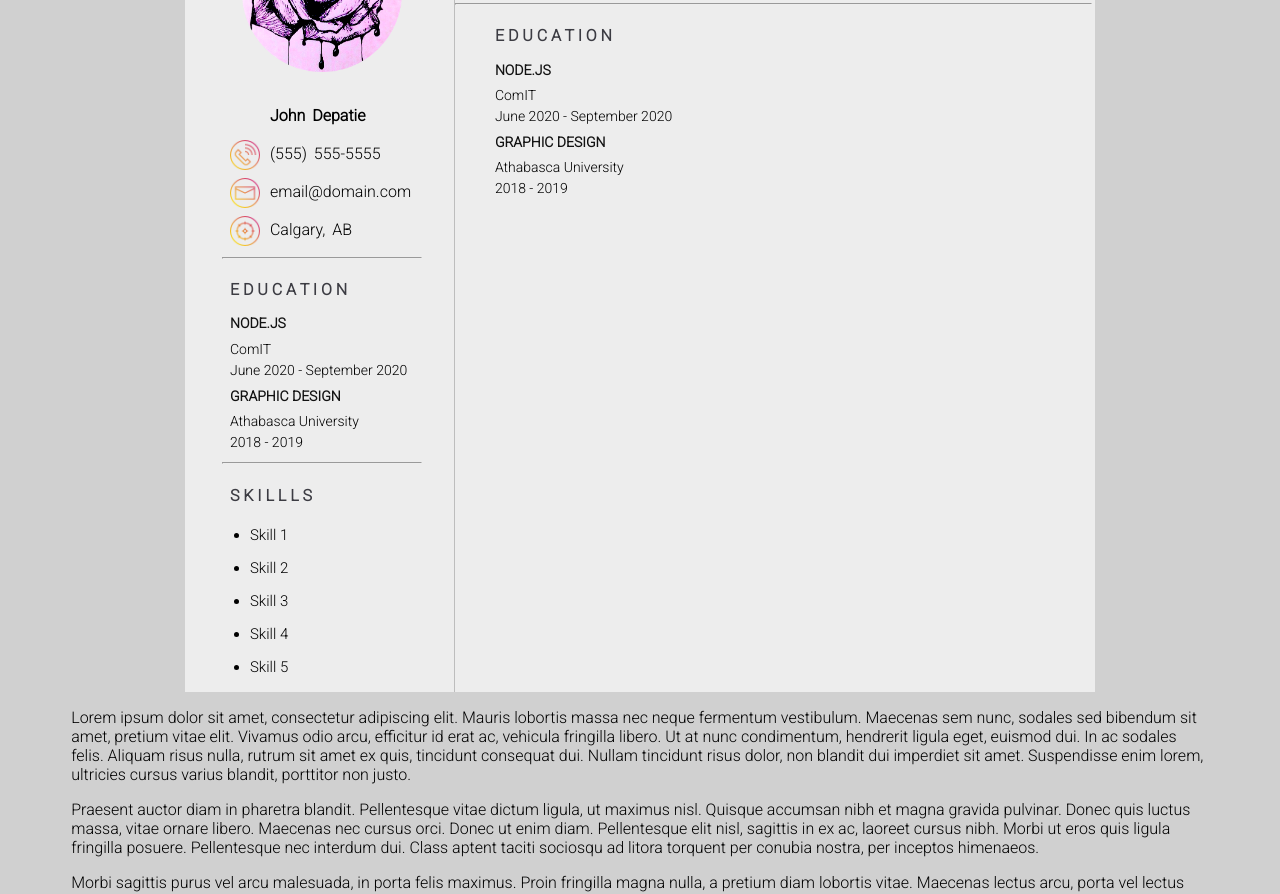
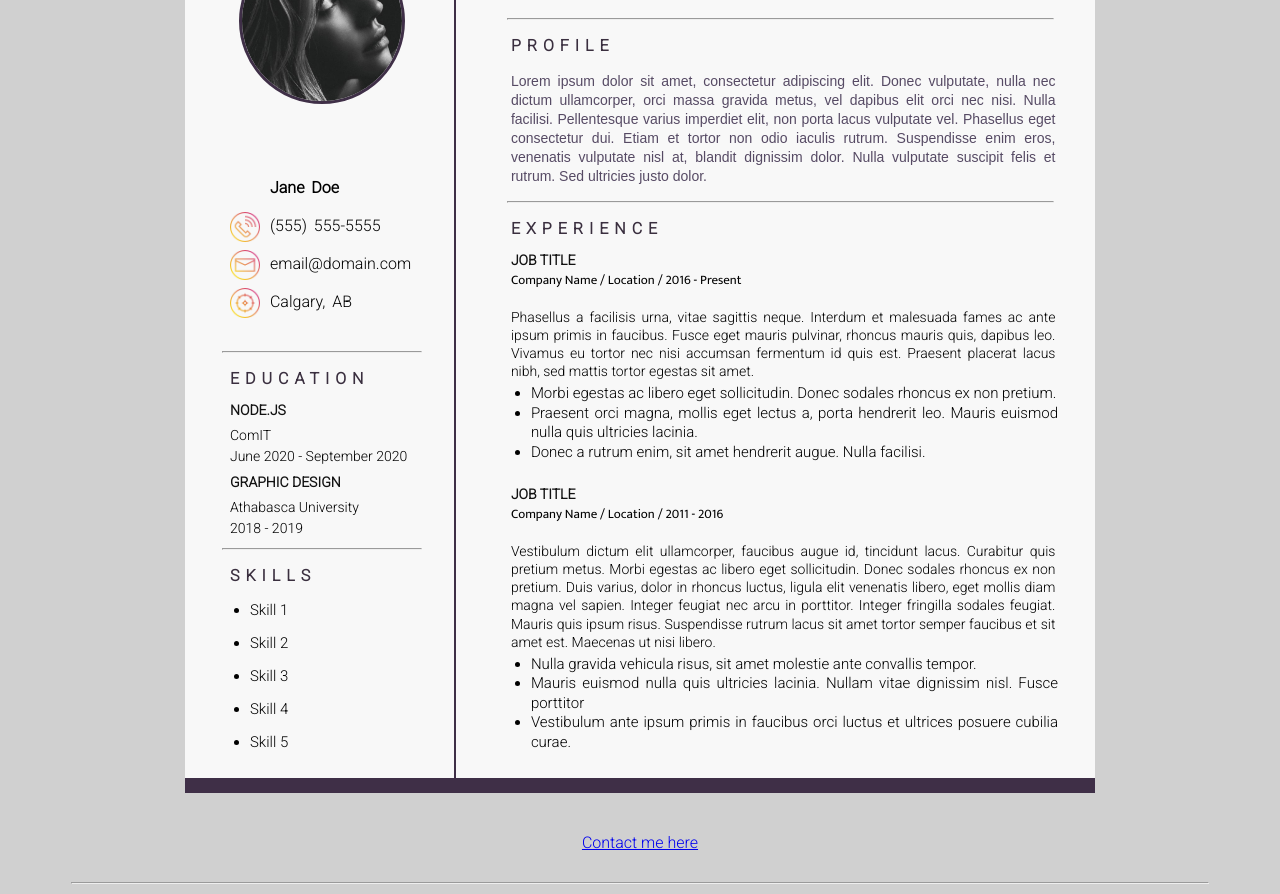
Before and after one commit to johndepatie/nodeyyc, a plain HTML site: page ex_5/documents/resume.html in a window 1280 px wide. Shown: the part 246-1140 px from the top of the page. Drawn offline with Linux system fonts and the light colour scheme.

Commit message:
Assets added for resume page, further improvements to resume

```diff
--- a/ex_5/documents/resume.html
+++ b/ex_5/documents/resume.html
@@ -3,7 +3,7 @@
     <head>
         <title>Resume</title>
 		<link rel="stylesheet" href="styles.css" type="text/css">
-		<link href="https://fonts.googleapis.com/css2?family=Open+Sans+Condensed:wght@300&family=Roboto:wght@300&display=swap" rel="stylesheet">
+		<link href="https://fonts.googleapis.com/css2?family=Mukta&family=Open+Sans+Condensed:wght@300&family=Roboto:wght@300&display=swap" rel="stylesheet">
     </head>
     <body>
 		<div id="wrapper">
@@ -18,13 +18,14 @@
         </nav>
         <hr>
 		<div id="resume">
+			<div class="banner"></div>
 			<div class="row">
 				<div class="column left">
-					<div id="pfp"><img src="../assets/profile/profile-PH.png"></div>
+					<div id="pfp"><img src="../assets/profile/profile-2.jpg"></div>
 					<div id="contact">
 						<ul>
-							<li><strong>John Depatie</strong></li>
-							<img src="../assets/icons/003-phone.png">
+						  <li><strong>Jane Doe</strong></li>
+						  <img src="../assets/icons/003-phone.png">
 							<li>(555) 555-5555</li>
 							<img src="../assets/icons/002-email.png">
 							<li>email@domain.com</li>
@@ -36,8 +37,8 @@
 					<div class="category">
 						<ul>
 							<li>
-							  <h4>E D U C A T I O N<br>
-						      </h4>
+							  <h3>Education<br>
+						      </h3>
 							</li>
 							<li>
 								<article>
@@ -59,22 +60,22 @@
 					<div class="category">
 						<ul>
 							<li>
-							  <h4>S K I L L L S<br>
-						      </h4>
+							  <h3>Skills<br>
+						      </h3>
 							</li>
-							<li class="bulleted">
+							<li class="sBulleted">
 								<p>Skill 1</p>
 							</li>
-							<li class="bulleted">
+							<li class="sBulleted">
 								<p>Skill 2</p>
 							</li>
-							<li class="bulleted">
+							<li class="sBulleted">
 								<p>Skill 3</p>
 							</li>
-							<li class="bulleted">
+							<li class="sBulleted">
 								<p>Skill 4</p>
 							</li>
-							<li class="bulleted">
+							<li class="sBulleted">
 								<p>Skill 5</p>
 							</li>
 						</ul>
@@ -83,35 +84,61 @@
 
 				<div class="column right">
 					<div id="nameplate">
-						<h1>John Depatie</h1>
-						<h4>Full Stack Web Developer</h4>
+					  <h1>Jane Doe</h1>
+					  <h4>Full Stack Web Developer</h4>
 					</div>
 					<hr>
 					<div class="category">
 						<ul>
 							<li>
-							  <h4>E D U C A T I O N<br>
-						      </h4>
+							  <h3>Profile<br>
+						      </h3>
+							</li>
+							<li>
+								<p><small>Lorem ipsum dolor sit amet, consectetur adipiscing elit. Donec vulputate, nulla nec dictum ullamcorper, orci massa gravida metus, vel dapibus elit orci nec nisi. Nulla facilisi. Pellentesque varius imperdiet elit, non porta lacus vulputate vel. Phasellus eget consectetur dui. Etiam et tortor non odio iaculis rutrum. Suspendisse enim eros, venenatis vulputate nisl at, blandit dignissim dolor. Nulla vulputate suscipit felis et rutrum. Sed ultricies justo dolor.</small></p>
+							</li>
+						</ul>
+					</div>
+
+					<hr>
+					<div class="category">
+						<ul>
+							<li>
+							  <h3>Experience<br>
+						      </h3>
 							</li>
 							<li>
 								<article>
-									<h4>Node.js</h4>
-									<p>ComIT</p>
-									<p>June 2020 - September 2020</p>
+									<h4>job title</h4>
+									<sub>Company Name / Location / 2016 - Present</sub>
+									<p><span class="expBlerb">Phasellus a facilisis urna, vitae sagittis neque. Interdum et malesuada fames ac ante ipsum primis in faucibus. Fusce eget mauris pulvinar, rhoncus mauris quis, dapibus leo. Vivamus eu tortor nec nisi accumsan fermentum id quis est. Praesent placerat lacus nibh, sed mattis tortor egestas sit amet.</span></p>
+									<ul>
+										<li class="bulleted">Morbi egestas ac libero eget sollicitudin. Donec sodales rhoncus ex non pretium.</li>
+										<li class="bulleted">Praesent orci magna, mollis eget lectus a, porta hendrerit leo. Mauris euismod nulla quis ultricies lacinia.</li>
+										<li class="bulleted">Donec a rutrum enim, sit amet hendrerit augue. Nulla facilisi.</li>
+									</ul>
 								</article>
 							</li>
 							<li>
 								<article>
-									<h4>Graphic Design</h4>
-									<p>Athabasca University</p>
-									<p>2018 - 2019</p>
+									<h4>job title</h4>
+									<sub>Company Name / Location / 2011 - 2016</sub>
+									<p><span class="expBlerb">Vestibulum dictum elit ullamcorper, faucibus augue id, tincidunt lacus. Curabitur quis pretium metus. Morbi egestas ac libero eget sollicitudin. Donec sodales rhoncus ex non pretium. Duis varius, dolor in rhoncus luctus, ligula elit venenatis libero, eget mollis diam magna vel sapien. Integer feugiat nec arcu in porttitor. Integer fringilla sodales feugiat. Mauris quis ipsum risus. Suspendisse rutrum lacus sit amet tortor semper faucibus et sit amet est. Maecenas ut nisi libero.</span></p>
+									<ul>
+										<li class="bulleted">Nulla gravida vehicula risus, sit amet molestie ante convallis tempor.</li>
+										<li class="bulleted">Mauris euismod nulla quis ultricies lacinia. Nullam vitae dignissim nisl. Fusce porttitor</li>
+										<li class="bulleted">Vestibulum ante ipsum primis in faucibus orci luctus et ultrices posuere cubilia curae.</li>
+									</ul>
 								</article>
 							</li>
 						</ul>
 					</div>
 				</div>
 			</div>
+			<div class="banner"></div>
 		</div>
+		<div id="contact"><a href="../contact.html">Contact me here</a></div>
+		<hr>
 
         <p>Lorem ipsum dolor sit amet, consectetur adipiscing elit. Mauris lobortis massa nec neque fermentum vestibulum. Maecenas sem nunc, sodales sed bibendum sit amet, pretium vitae elit. Vivamus odio arcu, efficitur id erat ac, vehicula fringilla libero. Ut at nunc condimentum, hendrerit ligula eget, euismod dui. In ac sodales felis. Aliquam risus nulla, rutrum sit amet ex quis, tincidunt consequat dui. Nullam tincidunt risus dolor, non blandit dui imperdiet sit amet. Suspendisse enim lorem, ultricies cursus varius blandit, porttitor non justo.</p>
         <p>Praesent auctor diam in pharetra blandit. Pellentesque vitae dictum ligula, ut maximus nisl. Quisque accumsan nibh et magna gravida pulvinar. Donec quis luctus massa, vitae ornare libero. Maecenas nec cursus orci. Donec ut enim diam. Pellentesque elit nisl, sagittis in ex ac, laoreet cursus nibh. Morbi ut eros quis ligula fringilla posuere. Pellentesque nec interdum dui. Class aptent taciti sociosqu ad litora torquent per conubia nostra, per inceptos himenaeos.</p>
--- a/ex_5/documents/styles.css
+++ b/ex_5/documents/styles.css
@@ -9,19 +9,27 @@ body{
 	width: 90%;
 	max-width: 1200px;
 }
+.banner{
+	background-color: #3F2F47;
+	height: 15px;
+}
 #resume{
 	margin: 0 auto;
-	background-color: #EDEDED;
+	background-color: #F8F8F8;
 	width: 80%;
 	max-width: 1200px;
+	min-width: 900px;
 }
 #pfp{
 	margin:auto;
 	text-align: center;
 }
 #pfp img{
-	padding-top: 30px;
-	padding-bottom: 30px;
+	border-radius: 50%;
+	border: 3px solid #3F2F47;
+	object-fit: cover;
+	margin-top: 30px;
+	margin-bottom: 30px;
 	height: auto;
 	max-width: 160px;
 }
@@ -40,15 +48,40 @@ body{
 	margin-left: -40px;
 	margin-bottom: -30px;
 }
+#contact{
+	position: relative;
+	top: 20px;
+	text-align: center;
+	margin: 20px auto;
+	padding-bottom: 30px;
+}
 .category ul{
 	list-style-type: none;
 	text-align: justify;
+	max-width: 88%;
 }
 .category li.bulleted{
+	position: relative;
+	width: 110%;
+	bottom: 10px;
+	right: 20px;
+	list-style-type: disc;
+	text-align: justify;
+	font-size: 15px;
+	line-height: 1.3;
+}
+.category li.sBulleted{
 	list-style-type: disc;
 	margin-left: 20px;
 	text-align: justify;
 	font-size: 15px;
+}
+.category h3{
+	font-family: 'Roboto', sans-serif;
+	color: #3A2F3F;
+	text-transform: uppercase;
+	letter-spacing: 6px;
+	font-size: 16px;
 }
 .category h4{
 	text-transform: uppercase;
@@ -57,10 +90,27 @@ body{
 .category article h4{
 	color: #121212;
 }
+.category sub{
+	font-family: 'Mukta', sans-serif;
+	font-size: 13px;
+	position: relative;
+	bottom: 10px;
+}
 .category article{
 	font-family: 'Roboto', sans-serif;
 	font-size: 14px;
 	line-height: 0.5;
+}
+.expBlerb{
+	line-height: 1.3;
+}
+.category small{
+	font-family: 'Open Sans Condesned', sans-serif;
+	font-size: 14px;
+	color: #564A64;
+}
+.row{
+	display: flex;
 }
 .column {
 	align-content: center;
@@ -71,17 +121,21 @@ body{
 	text-align: justify;
   	width: 29%;
 	padding-left: 5px;
-	border-right: 1px solid #BDBDBD;
+	padding-right: -20px;
+	border-right: 2px solid #3F2F47;
 }
 .left hr{
 	max-width: 75%;
 }
 
 .right {
- 	width: 70%;
+ 	width: 68%;
+	padding-left: 15px;
 	text-align: center;
 }
-
+.right hr{
+	max-width: 88%;
+}
 .row:after {
 	content: "";
   	display: table;
```
Also changed, not shown: ex_5/contact.html (+1 -1 lines), ex_5/assets/profile/Profile.jpg (added), ex_5/assets/profile/profile-2.jpg (added), ex_5/assets/profile/profile.png (added).
